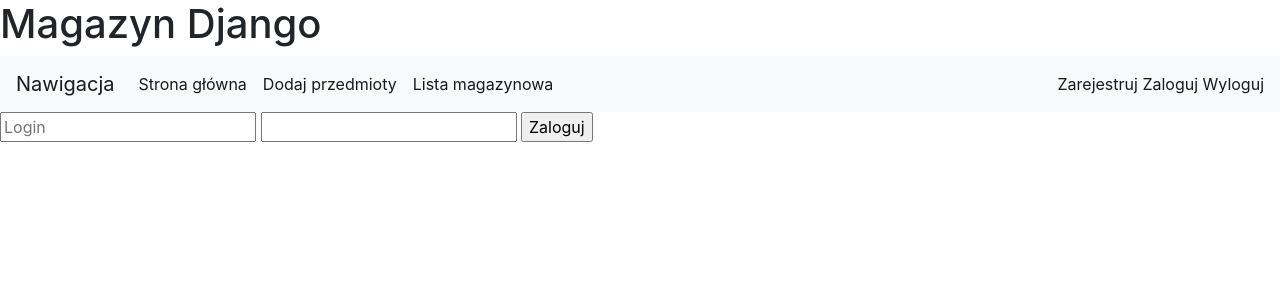
After one commit to mCzapiewski1/MagazynDjango, a Django app: page /login/ in a window 1280 px wide. The commit adds this page. Shown: the top 300 px of the page. Run offline with Django 3.2, Linux system fonts and the light colour scheme.

Commit message:
Login and logout functionality

```diff
--- a/src/magazyndjango/authent/views.py
+++ b/src/magazyndjango/authent/views.py
@@ -1,8 +1,27 @@
-from django.contrib.auth import login, authenticate
+from django.contrib.auth import logout, login, authenticate
 from django.contrib.auth.forms import UserCreationForm
 from django.shortcuts import render, redirect
 
 # Create your views here.
+
+
+def login_view(request):
+	if request.method == 'POST':
+		username = request.POST.get('username')
+		password = request.POST.get('password')
+
+		user = authenticate(request, username=username, password=password)
+
+		if user is not None:
+			login(request, user)
+			redirect('home')
+
+	context = {}
+	return  render(request, 'login.html', context)
+
+def logoutUser(request):
+	logout(request)
+	return redirect('login')
 
 
 def register_view(request):
--- a/src/magazyndjango/magazyndjango/urls.py
+++ b/src/magazyndjango/magazyndjango/urls.py
@@ -16,12 +16,17 @@
 from django.contrib import admin
 from django.urls import path
 from inventory.views import home_view, showitems_view, additems_view, delitems, edititem
-from authent.views import register_view
+from authent.views import register_view, login_view, logoutUser
 
 urlpatterns = [
+    #common
     path('admin/', admin.site.urls),
     path('', home_view, name='home'),
-    path('register/', register_view, name="register"),
+    #auth
+    path('login/', login_view, name='login'),
+    path('logout/', logoutUser, name='logout'),
+    path('register/', register_view, name='register'),
+    #inventory
     path('showitems/', showitems_view, name='showitems'),
     path('additems/', additems_view, name='additems'),
     path('delitem/<int:id>', delitems, name='delitem'),
--- a/src/magazyndjango/templates/base.html
+++ b/src/magazyndjango/templates/base.html
@@ -38,6 +38,11 @@
       </li>
 
     </ul>
+    <span class="navbar-text">
+      <a href="{% url 'register' %}">Zarejestruj</a>
+      <a href="{% url 'login' %}">   Zaloguj</a>
+      <a href="{% url 'logout' %}">   Wyloguj</a>
+    </span>
   </div>
 </nav>
 
--- /dev/null
+++ b/src/magazyndjango/templates/login.html
@@ -0,0 +1,10 @@
+{% extends 'base.html' %}
+
+{% block content %}
+<form method='POST'>
+	{% csrf_token %}
+	<input type="text" name="username" placeholder="Login">
+	<input type="password" name="password">
+	<input type="submit" value="Zaloguj">
+</form>
+{% endblock %}
```
Also changed, not shown: src/magazyndjango/templates/showitems.html (+7 -0 lines), src/magazyndjango/db.sqlite3.
